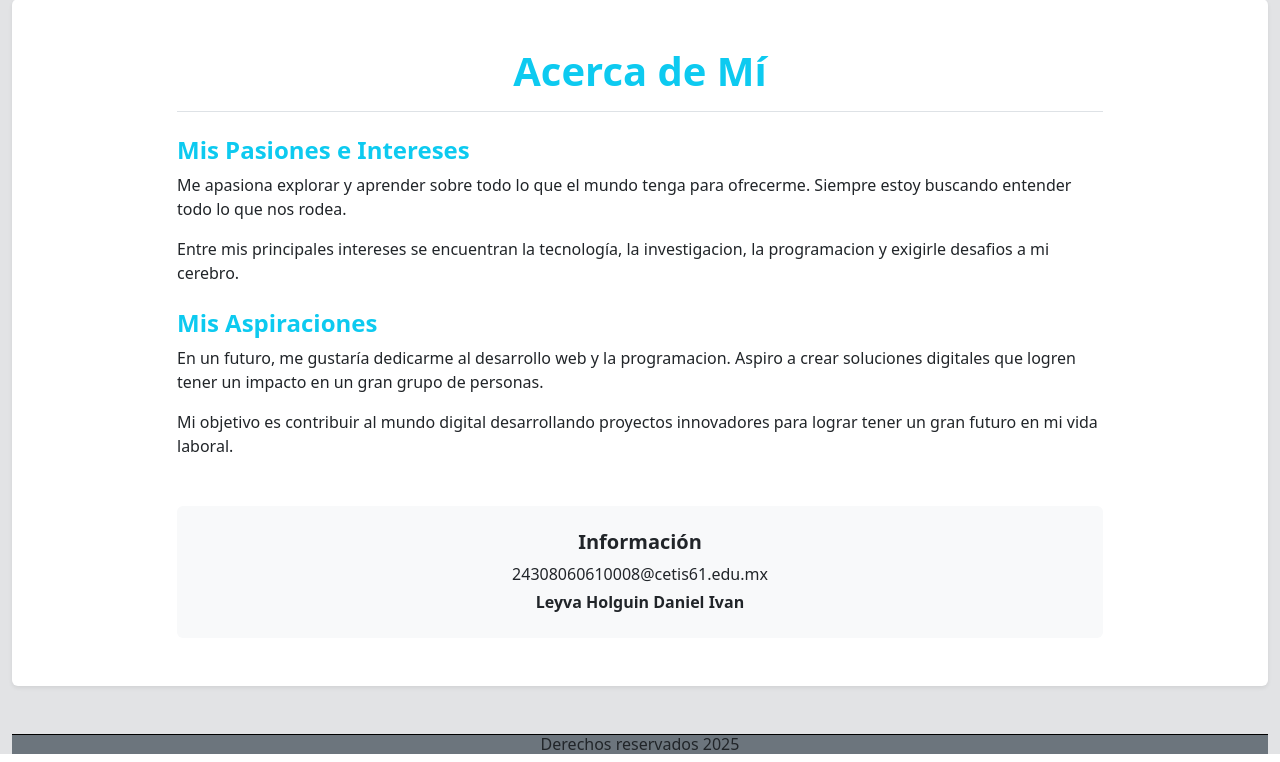
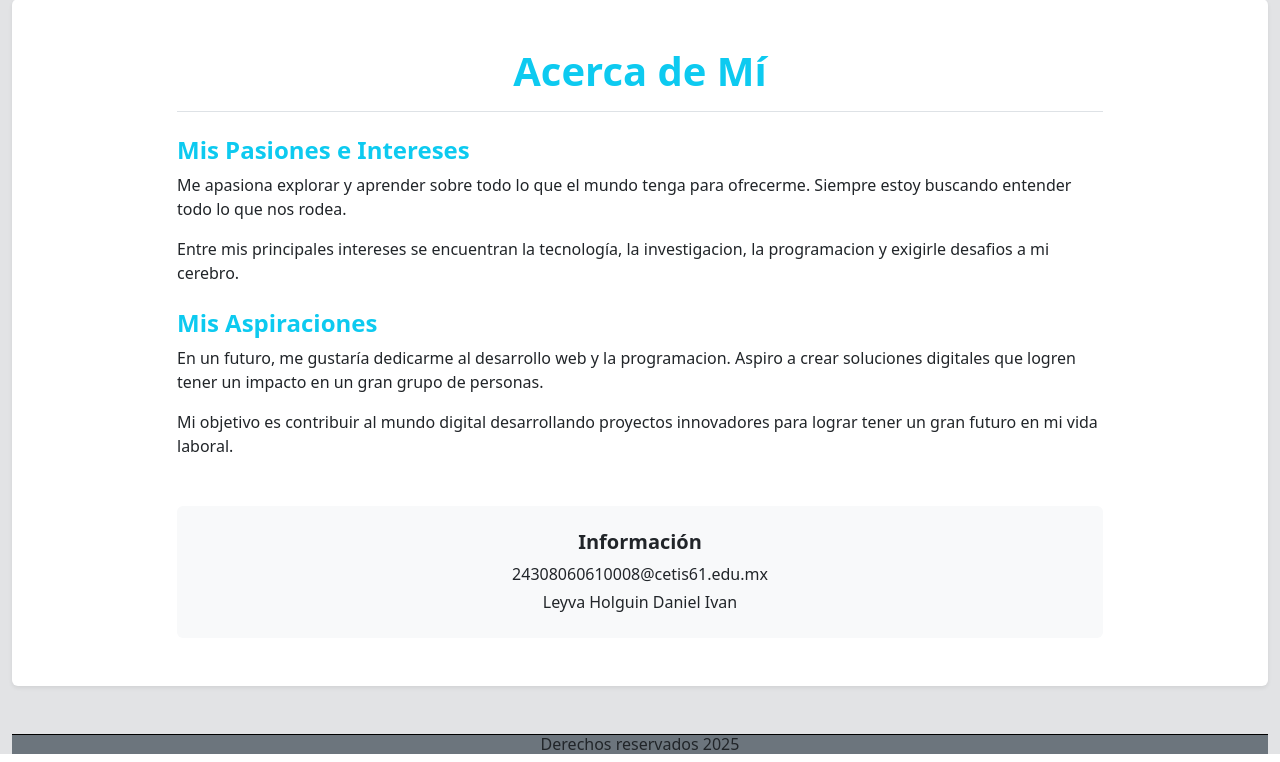
Before and after one commit to Leyva-Holguin/LHDI_06-10-2025, a Flask app: page /acerca in a window 1280 px wide. Shown: the part 73-835 px from the top of the page. Run offline with Flask 3, Linux system fonts and the light colour scheme.

Commit message:
Update acerca.html

```diff
--- a/templates/acerca.html
+++ b/templates/acerca.html
@@ -22,7 +22,7 @@
                         <div class="mt-5 p-4 bg-light rounded text-center">
                             <h5 class="fw-bold mb-2">Información</h5>
                             <p class="mb-1">24308060610008@cetis61.edu.mx</p>
-                            <p class="mb-0 fw-bold">Leyva Holguin Daniel Ivan</p>
+                            <p class="mb-0">Leyva Holguin Daniel Ivan</p>
                         </div>
                     </div>
                 </div>
```
